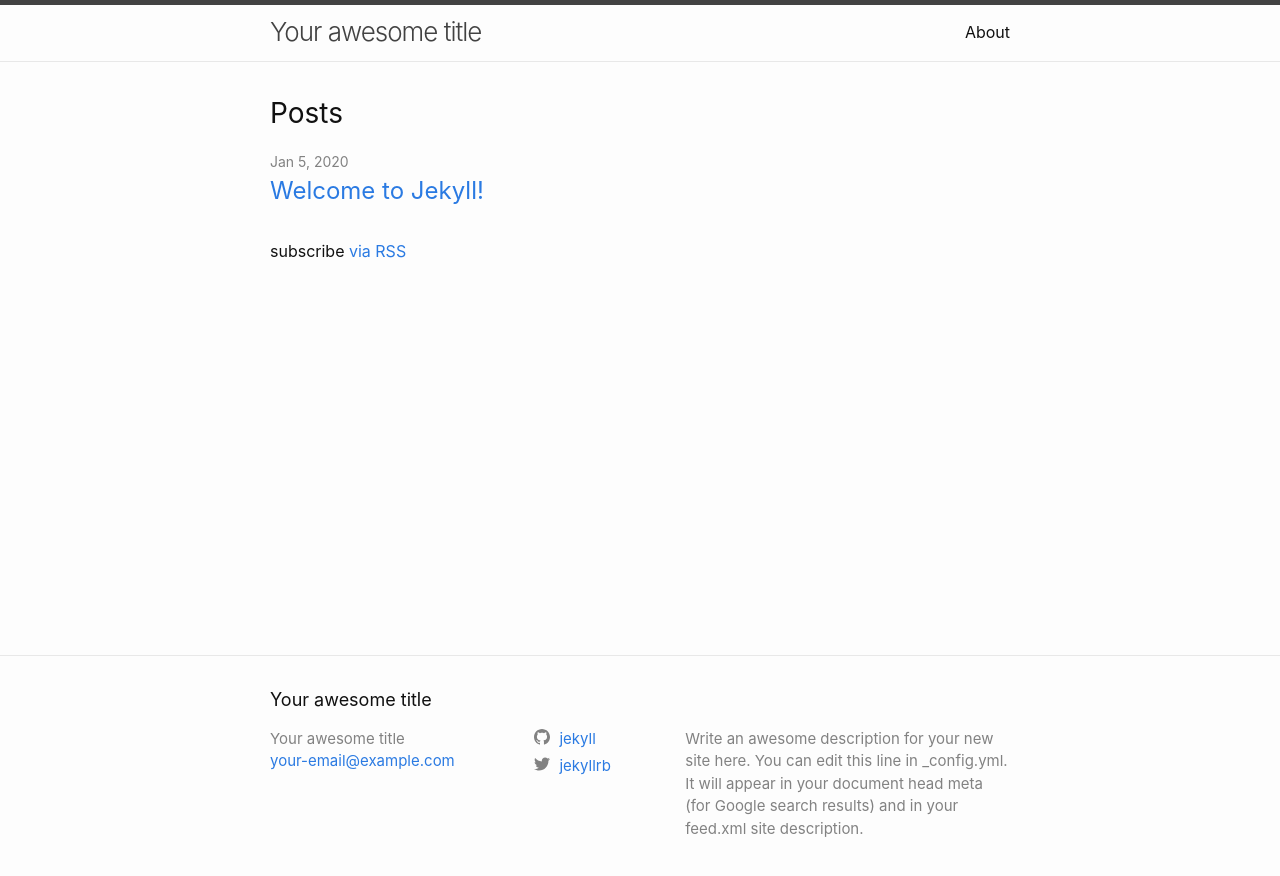
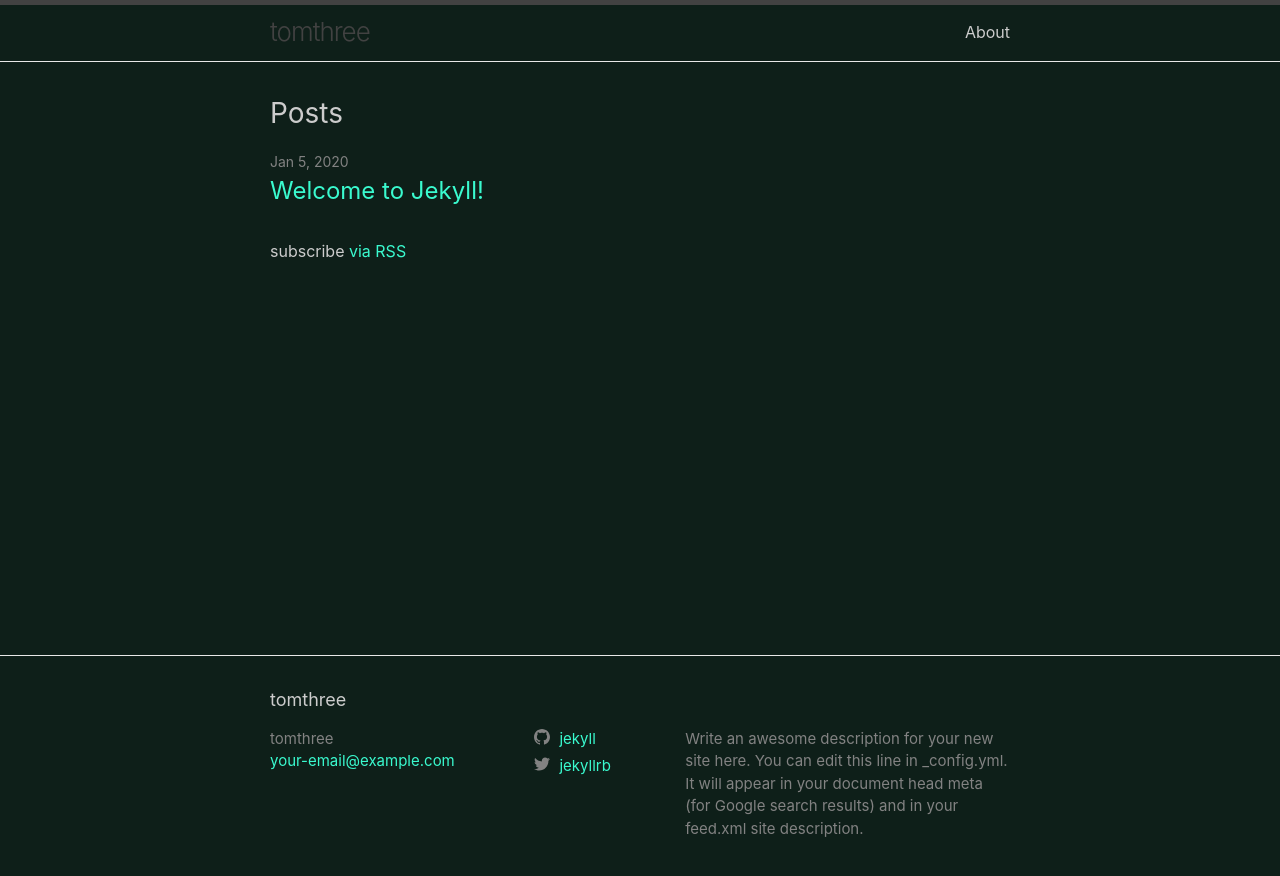
Before and after one commit to src-ctrl/tomthree.github.io, a Jekyll site: the page built from index.markdown, in a window 1280 px wide. Shown: the top 876 px of the page. Built offline with Jekyll 4.4.1, drawn with Linux system fonts in a browser that asks for light colours.

Commit message:
messing with some minima sass colors

```diff
--- a/_config.yml
+++ b/_config.yml
@@ -18,7 +18,7 @@
 # You can create any custom variable you would like, and they will be accessible
 # in the templates via {{ site.myvariable }}.
 
-title: Your awesome title
+title: tomthree
 email: your-email@example.com
 description: >- # this means to ignore newlines until "baseurl:"
   Write an awesome description for your new site here. You can edit this
--- a/_sass/minima.scss
+++ b/_sass/minima.scss
@@ -10,9 +10,9 @@ $base-line-height: 1.5 !default;
 
 $spacing-unit:     30px !default;
 
-$text-color:       #111 !default;
-$background-color: #fdfdfd !default;
-$brand-color:      #2a7ae2 !default;
+$text-color:       #ccc !default;
+$background-color: #0e1f19 !default;
+$brand-color:      #3afacf !default;
 
 $grey-color:       #828282 !default;
 $grey-color-light: lighten($grey-color, 40%) !default;
--- a/_sass/minima/_base.scss
+++ b/_sass/minima/_base.scss
@@ -151,7 +151,7 @@ code {
   @include relative-font-size(0.9375);
   border: 1px solid $grey-color-light;
   border-radius: 3px;
-  background-color: #eef;
+  background-color: #000;
 }
 
 code {
--- a/_sass/minima/_syntax-highlighting.scss
+++ b/_sass/minima/_syntax-highlighting.scss
@@ -6,7 +6,7 @@
   @extend %vertical-rhythm;
 
   .highlighter-rouge & {
-    background: #eef;
+    background: #333;
   }
 
   .c     { color: #998; font-style: italic } // Comment
```
